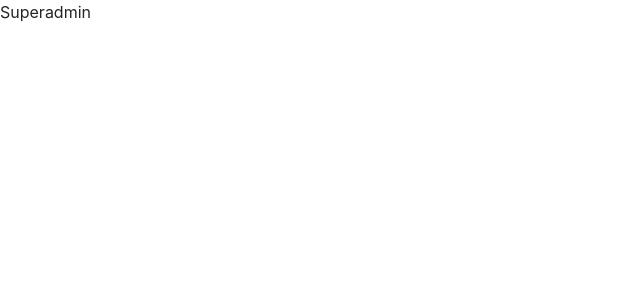
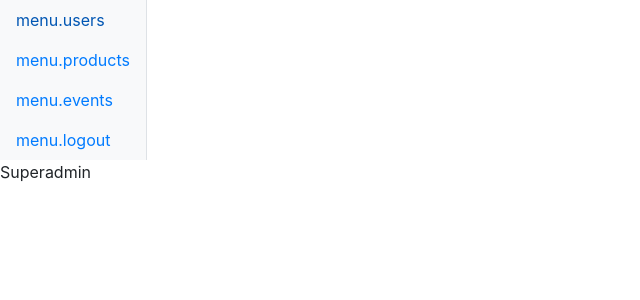
Before and after one commit to flowacademyhu/iota-vajdasag-brand, a React (Create React App) app in the folder frontend/: page /super-admin in a window 1280 px wide. Shown: the top 300 px of the page, without its empty margins (0-640 px from the left). Built offline with nearby package versions, Linux system fonts and the light colour scheme.

Commit message:
menu items restructured into array of objects, navlink generalized

```diff
--- a/frontend/src/App.js
+++ b/frontend/src/App.js
@@ -10,16 +10,15 @@ function App() {
           <div>Registration component</div>
         </Route>
         <Route path="/company-admin">
-          <div>Company</div>
+          <Menu />
+          <div id="page-content-wrapper">Company</div>
         </Route>
         <Route path="/super-admin">
+        <Menu />
           <div>Superadmin</div>
         </Route>
         <Route path="/login">
           <div>Login</div>
-        </Route>
-        <Route path="/menu">
-          <Menu/>
         </Route>
       </Switch>
     </Router>
--- a/frontend/src/components/Menu.js
+++ b/frontend/src/components/Menu.js
@@ -1,51 +1,43 @@
 import React from "react";
 import { NavLink } from "react-router-dom";
 
-const items = ["menu.users", "menu.products", "menu.events", "menu.logout"];
+const menuItems = [
+  {
+    path: "users",
+    title: "menu.users"
+  },
+  {
+    path: "products",
+    title: "menu.products"
+  },
+  {
+    path: "events",
+    title: "menu.events"
+  },
+  {
+    path: "logout",
+    title: "menu.logout"
+  }
+];
 
 export default function Menu() {
-    return (
-      <div className="d-flex" id="wrapper">
-        <div className="bg-light border-right" id="sidebar-wrapper">
-          <div className="list-group list-group-flush">
-            <div key={items[0]} className="nav-item">
+  return (
+    <div class="d-flex" id="wrapper">
+      <div class="bg-light border-right" id="sidebar-wrapper">
+        <div className="list-group list-group-flush">
+          {menuItems.map((item, index) => (
+            <div key={index} className="nav-item">
               <NavLink
                 activeClassName="active"
                 className="nav-link"
-                to={`/users`}
+                to={`/${item.path}`}
               >
-                {items[0]}
+                {item.title}
               </NavLink>
             </div>
-            <div key={items[1]} className="nav-item">
-              <NavLink
-                activeClassName="active"
-                className="nav-link"
-                to={`/products`}
-              >
-                {items[1]}
-              </NavLink>
-            </div>
-            <div key={items[2]} className="nav-item">
-              <NavLink
-                activeClassName="active"
-                className="nav-link"
-                to={`/events`}
-              >
-                {items[2]}
-              </NavLink>
-            </div>
-            <div key={items[3]} className="nav-item">
-              <NavLink
-                activeClassName="active"
-                className="nav-link"
-                to={`/logout`}
-              >
-                {items[3]}
-              </NavLink>
-            </div>
-          </div>
+          ))}
         </div>
       </div>
-    );
-  }
+    </div>
+  );
+}
```
